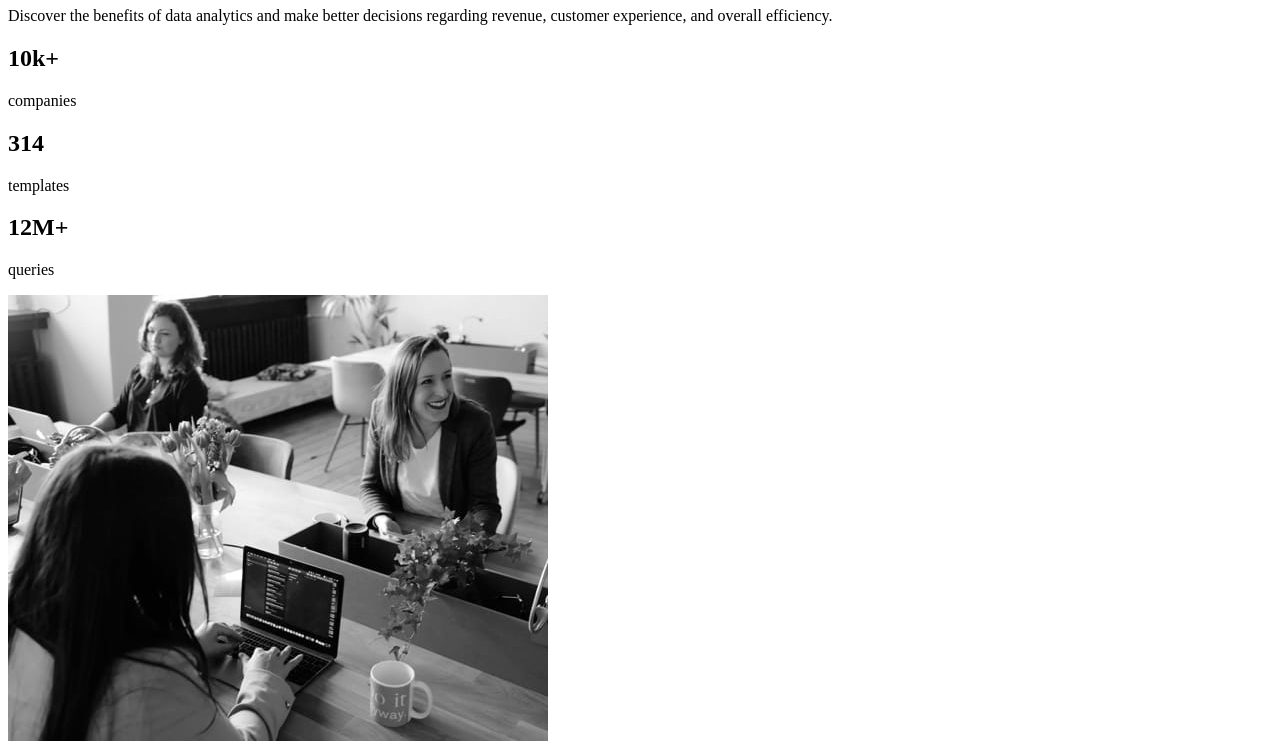
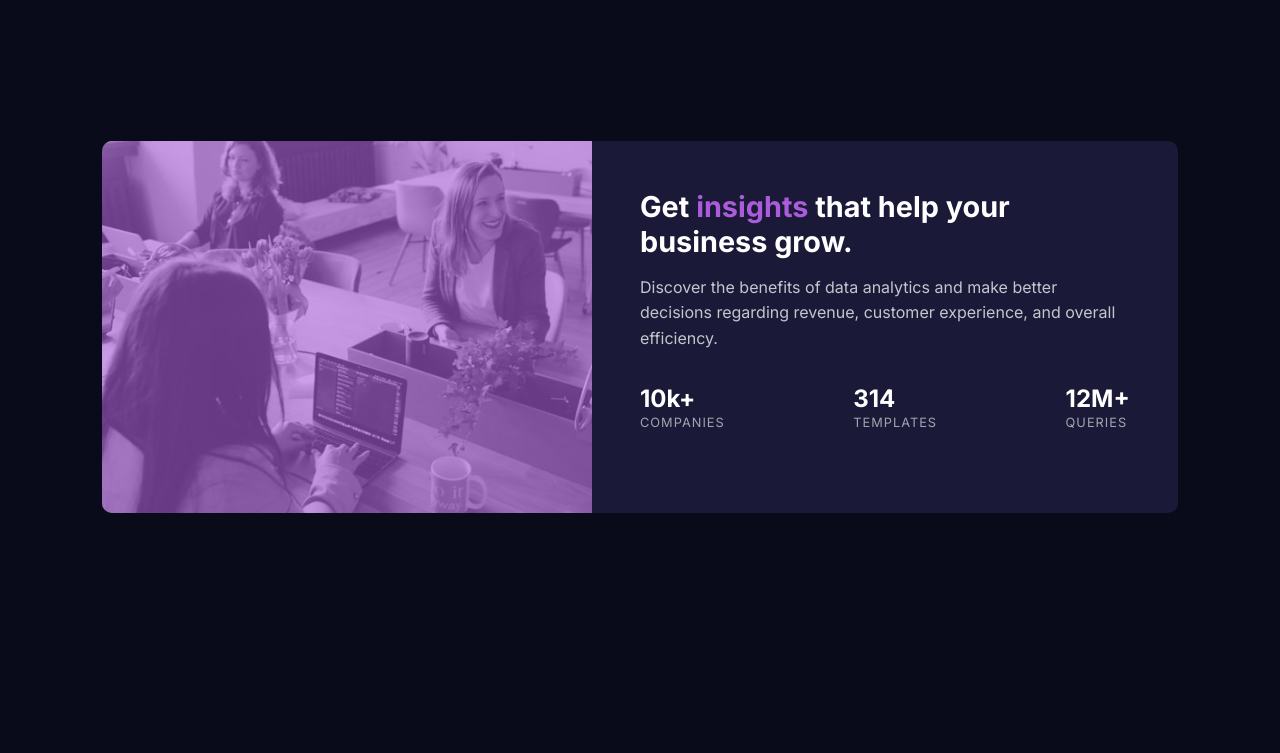
Before and after one commit to FreeDev-Group/stats-preview-card-component-David, a plain HTML site: page stats-preview-card-component-main/index.html in a window 1280 px wide. Shown: the part 73-826 px from the top of the page. After the commit the page ends 800 px from the top, so only its background shows below. Drawn offline with Linux system fonts and the light colour scheme.

Commit message:
style: add card styling

```diff
--- a/stats-preview-card-component-main/index.html
+++ b/stats-preview-card-component-main/index.html
@@ -5,7 +5,7 @@
   <meta name="viewport" content="width=device-width, initial-scale=1.0" />
   <title>Stats Preview Card</title>
 
-  <link rel="stylesheet" href="style.css" />
+  <link rel="stylesheet" href="style.css" >
 
   <!-- Google Font -->
   <link href="https://fonts.googleapis.com/css2?family=Inter:wght@400;700&family=Lexend+Deca&display=swap" rel="stylesheet">
@@ -44,8 +44,7 @@
       </div>
 
       <!-- IMAGE -->
-      <div class="card__image">
-        <img src="images/image-header-desktop.jpg" alt="picture site">
+      <div class="card__image"></div>
       </div>
 
     </div>
--- /dev/null
+++ b/stats-preview-card-component-main/style.css
@@ -0,0 +1,120 @@
+/* RESET */
+* {
+  margin: 0;
+  padding: 0;
+  box-sizing: border-box;
+}
+
+/* VARIABLES (style-guide.md) */
+:root {
+  --main-bg: hsl(233, 47%, 7%);
+  --card-bg: hsl(244, 38%, 16%);
+  --accent: hsl(277, 64%, 61%);
+
+  --white: hsl(0, 0%, 100%);
+  --paragraph: hsla(0, 0%, 100%, 0.75);
+  --stats: hsla(0, 0%, 100%, 0.6);
+}
+
+/* BODY */
+body {
+  font-family: 'Inter', sans-serif;
+  background: var(--main-bg);
+  display: flex;
+  align-items: center;
+  justify-content: center;
+  min-height: 100vh;
+}
+
+/* CONTAINER */
+.container {
+  padding: 1.5rem;
+}
+
+/* CARD */
+.card {
+  background: var(--card-bg);
+  border-radius: 10px;
+  overflow: hidden;
+  display: flex;
+  flex-direction: column;
+  max-width: 1100px;
+}
+
+/* CONTENT */
+.card__content {
+  padding: 2rem;
+  text-align: center;
+}
+
+.card__content h1 {
+  color: var(--white);
+  font-size: 1.8rem;
+  margin-bottom: 1rem;
+}
+
+.card__content h1 span {
+  color: var(--accent);
+}
+
+.card__content p {
+  color: var(--paragraph);
+  line-height: 1.6;
+  margin-bottom: 2rem;
+}
+
+/* STATS */
+.stats {
+  display: flex;
+  flex-direction: column;
+  gap: 1.5rem;
+}
+
+.stat h2 {
+  color: var(--white);
+}
+
+.stat p {
+  color: var(--stats);
+  text-transform: uppercase;
+  font-size: 0.8rem;
+  letter-spacing: 1px;
+}
+
+/* IMAGE */
+.card__image {
+  height: 250px;
+  background: linear-gradient(
+      rgba(170, 92, 219, 0.6),
+      rgba(170, 92, 219, 0.6)
+    ),
+    url("images/image-header-mobile.jpg") center/cover no-repeat;
+}
+
+/* DESKTOP */
+@media (min-width: 768px) {
+  .card {
+    flex-direction: row-reverse;
+  }
+
+  .card__content {
+    flex: 1;
+    text-align: left;
+    padding: 3rem;
+  }
+
+  .stats {
+    flex-direction: row;
+    justify-content: space-between;
+  }
+
+  .card__image {
+    flex: 1;
+    height: auto;
+    background: linear-gradient(
+        rgba(170, 92, 219, 0.6),
+        rgba(170, 92, 219, 0.6)
+      ),
+      url("images/image-header-desktop.jpg") center/cover no-repeat;
+  }
+}
```
